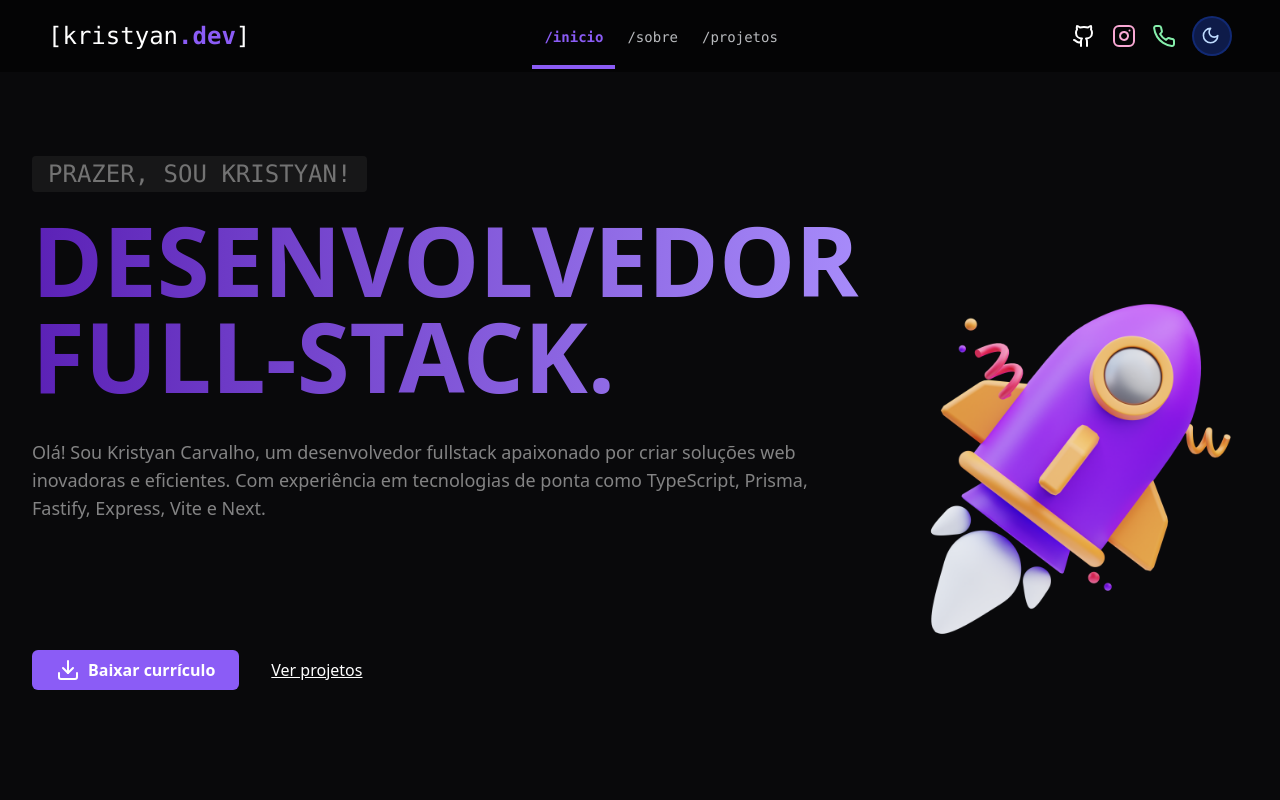
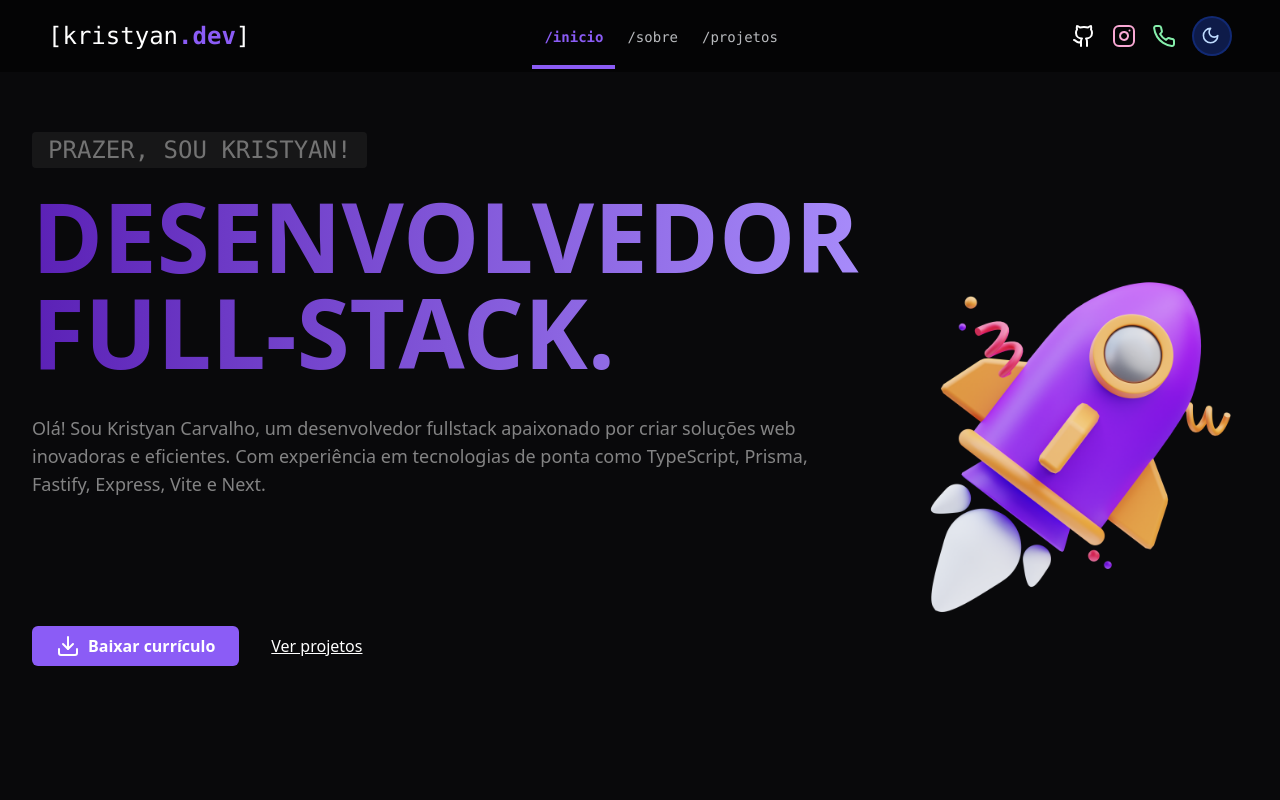
Before and after one commit to kristyancarvalho/portfolio, a React (Vite) app: page / in a window 1280 px wide. Shown: the top 800 px of the page. Built offline with nearby package versions, Linux system fonts and the light colour scheme.

Commit message:
fix: fixed spacing on home page; refact: home presentation color on white theme.

```diff
--- a/src/pages/Home/index.tsx
+++ b/src/pages/Home/index.tsx
@@ -10,7 +10,7 @@ interface HomePageProps {
 export function HomePage({ theme }: HomePageProps) {
     return (
         <div className={`overflow-x-hidden transition-colors ${theme === 'dark' ? 'bg-zinc-950' : 'bg-zinc-200/50'}`}>
-            <main className="lg:h-screen lg:pb-0 min-[320px]:pb-12 min-[320px]:h-auto w-screen flex lg:items-center container lg:mt-12 px-8 min-[320px]:mt-40 min-[320px]:items-start">
+            <main className="h-screen w-screen flex lg:items-center container lg:pt-12 px-8 min-[320px]:pt-40 min-[320px]:items-start">
                 <div className="-mt-12">
                     <div id="presentation"
                         className="min-[320px]:mb-16"
@@ -20,7 +20,7 @@ export function HomePage({ theme }: HomePageProps) {
                             animate={{ opacity: 1 }}
                             transition={{ delay: 0.2 }}
                         >
-                            <code className={`text-3xl uppercase ${theme === 'dark' ? 'text-neutral-500 bg-neutral-800/50' : 'text-neutral-600 bg-neutral-500/50'} px-4 py-1 rounded-sm md:text-2xl min-[320px]:text-lg`}>Prazer, sou Kristyan!</code>
+                            <code className={`text-3xl uppercase ${theme === 'dark' ? 'text-neutral-500 bg-neutral-800/50' : 'text-white bg-violet-500/50'} px-4 py-1 rounded-sm md:text-2xl min-[320px]:text-lg`}>Prazer, sou Kristyan!</code>
                         </motion.div>
                         <motion.div
                             initial={{ opacity: 0}}
```
